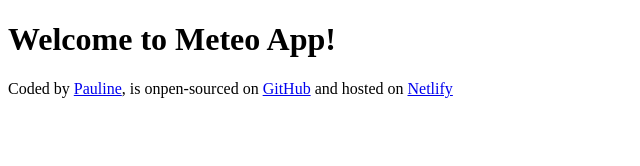
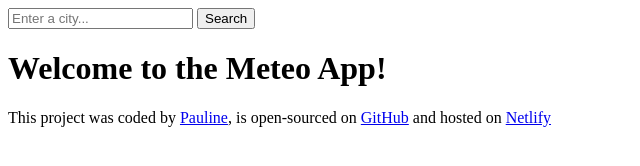
Before and after one commit to lapyaephyu/meteo, a plain HTML site: page index.html in a window 1280 px wide. Shown: the whole page, without its empty margins (0-640 px from the left). Drawn offline with Linux system fonts and the light colour scheme.

Commit message:
Added header and main sections to the page

```diff
--- a/index.html
+++ b/index.html
@@ -6,11 +6,19 @@
     <title>Meteo App</title>
   </head>
   <body>
-    <h1>Welcome to Meteo App!</h1>
+    <header>
+      <form>
+        <input type="search" placeholder="Enter a city..." required />
+        <input type="submit" value="Search" />
+      </form>
+    </header>
+    <main>
+      <h1>Welcome to the Meteo App!</h1>
+    </main>
     <footer>
-      Coded by
+      This project was coded by
       <a href="https://github.com/lapyaephyu" target="_blank">Pauline</a>, is
-      onpen-sourced on
+      open-sourced on
       <a href="https://github.com/lapyaephyu/meteo" target="_blank">GitHub</a>
       and hosted on
       <a href="https://moezala.netlify.app/" target="_blank">Netlify</a>
```
